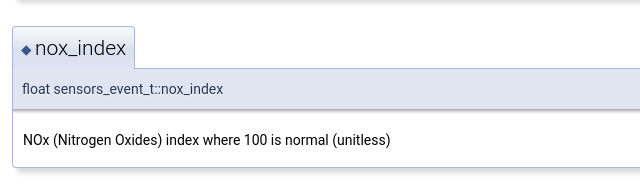
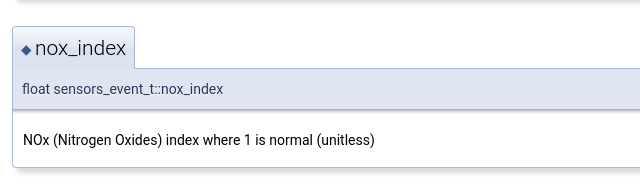
Before and after one commit to adafruit/Adafruit_Sensor, a plain HTML site: page html/structsensors__event__t.html in a window 1280 px wide. Shown: the part 4401-4594 px from the top of the page, 0-640 px from the left. Drawn offline with Linux system fonts and the light colour scheme.

Commit message:
Deploy docs to GitHub Pages from commit 4978c9feab
Commit: 4978c9feab7e841bc52f9cc8063aa4c41829f7f8
GitHub Actions run: 12634672069

```diff
--- a/html/structsensors__event__t.html
+++ b/html/structsensors__event__t.html
@@ -426,7 +426,7 @@ union {</td></tr>
         </tr>
       </table>
 </div><div class="memdoc">
-<p>NOx (Nitrogen Oxides) index where 100 is normal (unitless) </p>
+<p>NOx (Nitrogen Oxides) index where 1 is normal (unitless) </p>
 
 </div>
 </div>
```
